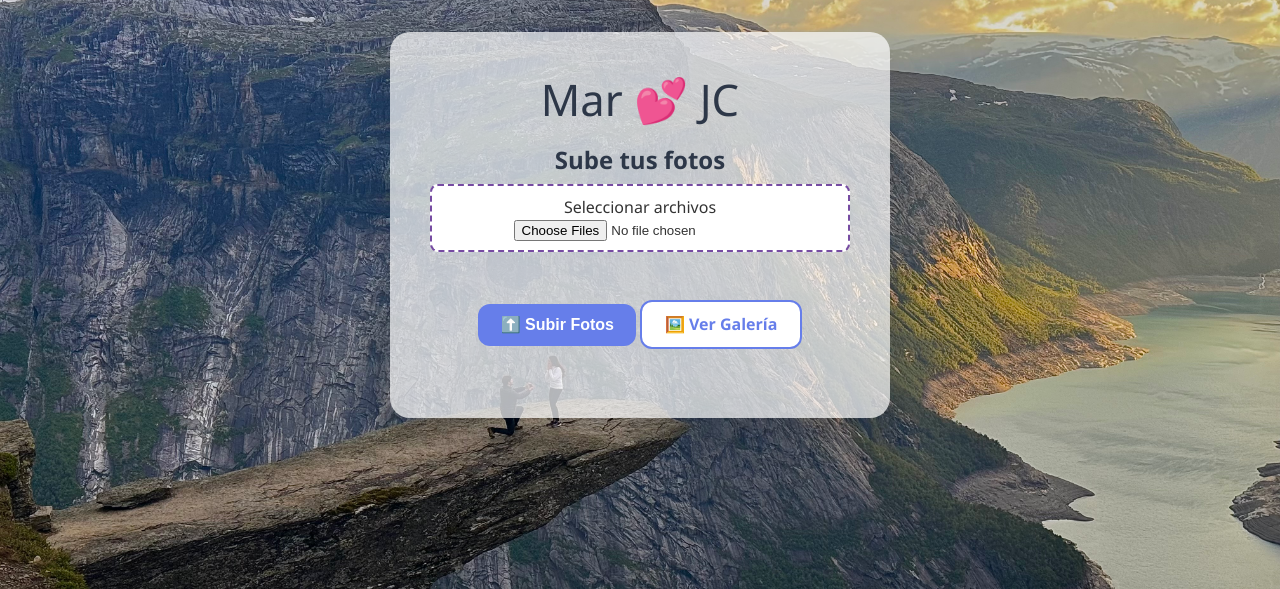
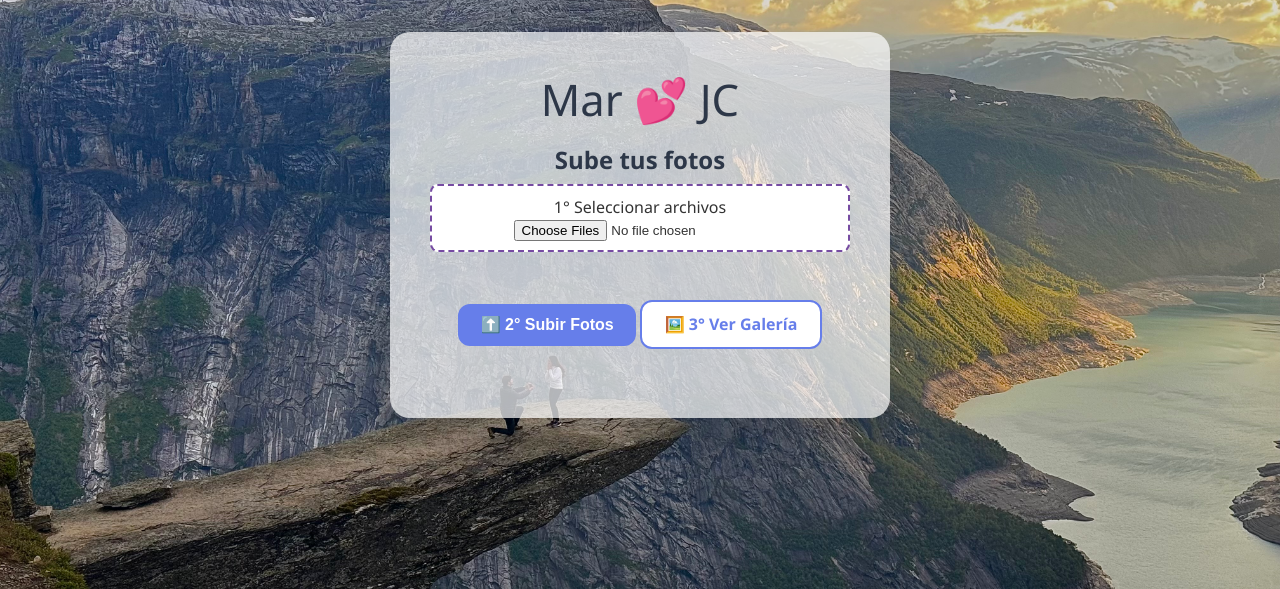
Before and after one commit to Nanrehr/fotos-boda, a Flask app: page / in a window 1280 px wide. Shown: the top 589 px of the page. Run offline with Flask 3, Linux system fonts and the light colour scheme.

Commit message:
Actualizar upload.html sipi

```diff
--- a/templates/upload.html
+++ b/templates/upload.html
@@ -113,14 +113,14 @@
     <h1>Sube tus fotos</h1>
 
     <label class="custom-file-label">
-      Seleccionar archivos
+      1° Seleccionar archivos
       <input type="file" id="fotos" accept="image/*" multiple onchange="previsualizar()" />
     </label>
 
     <div class="preview" id="preview"></div>
 
-    <button class="btn btn-primary" onclick="subirFotos()">⬆️ Subir Fotos</button>
-    <a href="/gallery" class="btn btn-secondary">🖼️ Ver Galería</a>
+    <button class="btn btn-primary" onclick="subirFotos()">⬆️ 2° Subir Fotos</button>
+    <a href="/gallery" class="btn btn-secondary">🖼️ 3° Ver Galería</a>
 
     <div class="messages" id="mensajes"></div>
   </section>
```
